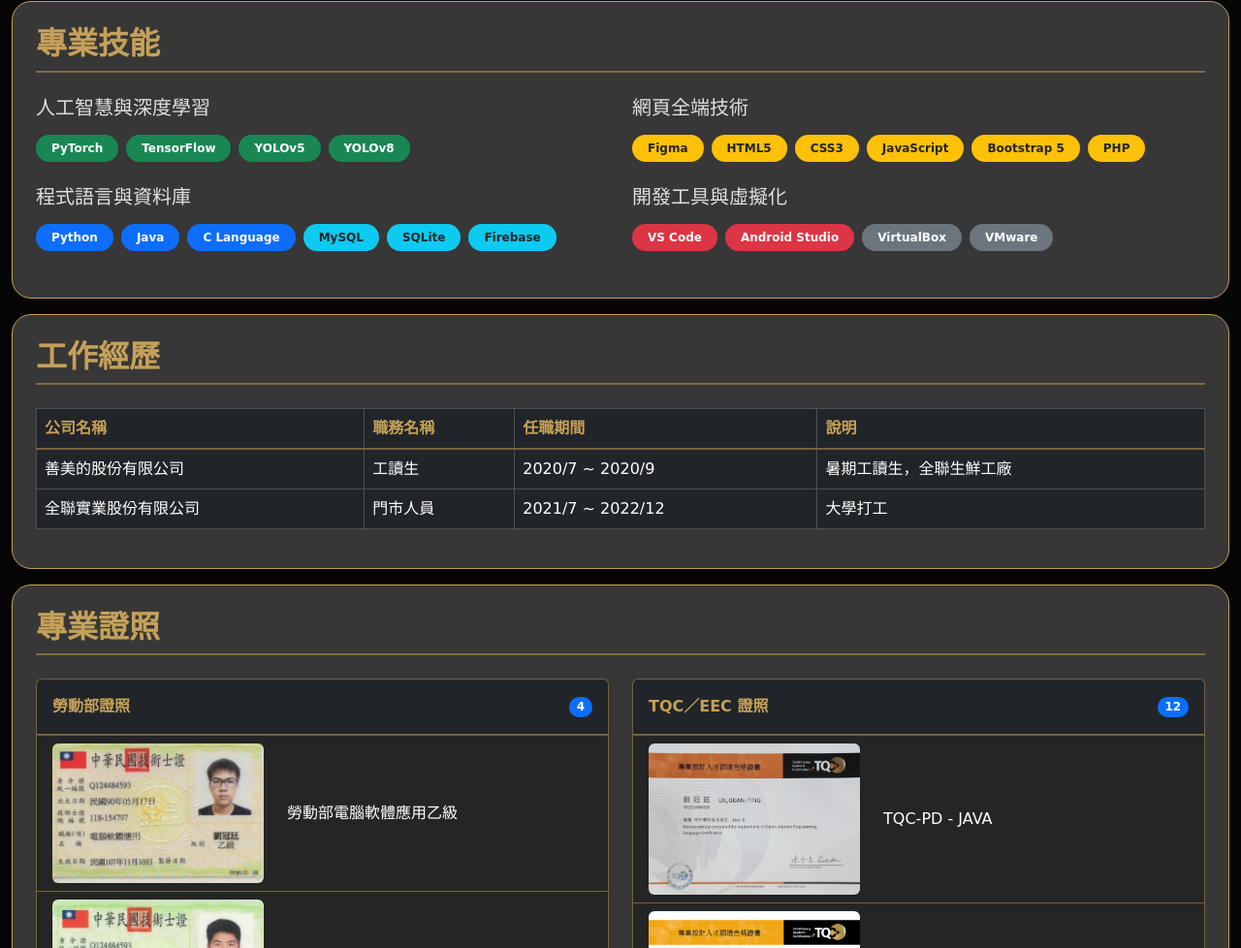
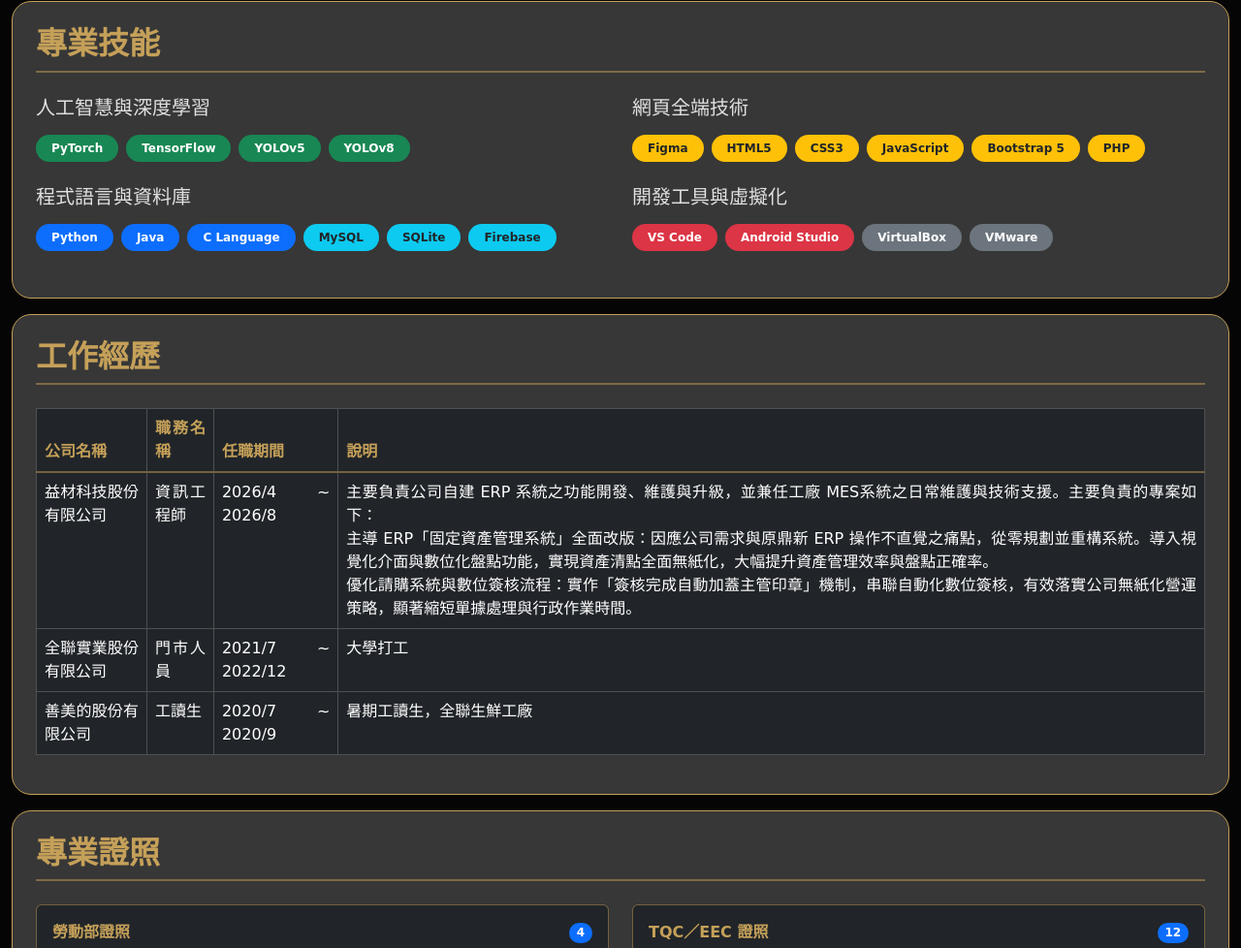
Before and after one commit to TING0517/My-resume-and-portfolio, a website: page index.html in a window 1280 px wide. Shown: the part 1486-2464 px from the top of the page at 97% size. Drawn offline with nearby package versions, Linux system fonts and the light colour scheme; a web font is replaced by a local one.

Commit message:
新增工作經歷

```diff
--- a/index.html
+++ b/index.html
@@ -82,7 +82,7 @@
             <div class="row align-items-center">
 
                 <div class="col-md-4 text-center">
-                    <img src="images/個人照/個人照.png" class="rounded-circle shadow"
+                    <img src="images/個人照/2026證件照.png" class="rounded-circle shadow"
                         style="width: 230px; height: 230px; border: 4px solid #c5a059; padding: 4px; background: #0a0a0a;">
                 </div>
 
@@ -158,7 +158,8 @@
                     <div class="intro-box h-100">
                         <h4 class="intro-phase-title">大學階段</h4>
                         <ul class="intro-list">
-                            <li><i class="bi bi-check2-circle me-2"></i><strong>App 開發：</strong> 自學YOLOv5，從數據集蒐集、標記、訓練模型，最後使用 Android Studio
+                            <li><i class="bi bi-check2-circle me-2"></i><strong>App 開發：</strong>
+                                自學YOLOv5，從數據集蒐集、標記、訓練模型，最後使用 Android Studio
                                 開發海洋生物辨識 App。</li>
                             <li><i class="bi bi-check2-circle me-2"></i><strong>硬體維修：</strong>
                                 具備電腦硬體基礎，能獨立完成系統組裝及故障排除，確保硬體穩定度。</li>
@@ -190,7 +191,8 @@
                     <div class="intro-box h-100">
                         <h4 class="intro-phase-title">專業進修</h4>
                         <ul class="intro-list">
-                            <li><i class="bi bi-check2-circle me-2"></i><strong>響應式網頁：</strong> 熟悉 HTML5、CSS3、JavaScript，並運用
+                            <li><i class="bi bi-check2-circle me-2"></i><strong>響應式網頁：</strong> 熟悉
+                                HTML5、CSS3、JavaScript，並運用
                                 Bootstrap 5 建置響應式網頁。</li>
                             <li><i class="bi bi-check2-circle me-2"></i><strong>雲端資料庫與 AI 智能助理：</strong> 運用Firebase 建置
                                 身份驗證與資料庫功能，並串接Groq AI 打造智能文案助理。</li>
@@ -274,16 +276,25 @@
                 </thead>
                 <tbody>
                     <tr>
-                        <td>善美的股份有限公司</td>
-                        <td>工讀生</td>
-                        <td>2020/7 ~ 2020/9</td>
-                        <td>暑期工讀生，全聯生鮮工廠</td>
+                        <td>益材科技股份有限公司</td>
+                        <td>資訊工程師</td>
+                        <td>2026/4 ~ 2026/8</td>
+                        <td>主要負責公司自建 ERP 系統之功能開發、維護與升級，並兼任工廠 MES系統之日常維護與技術支援。主要負責的專案如下：<br>
+                            主導 ERP「固定資產管理系統」全面改版：因應公司需求與原鼎新 ERP
+                            操作不直覺之痛點，從零規劃並重構系統。導入視覺化介面與數位化盤點功能，實現資產清點全面無紙化，大幅提升資產管理效率與盤點正確率。<br>
+                            優化請購系統與數位簽核流程：實作「簽核完成自動加蓋主管印章」機制，串聯自動化數位簽核，有效落實公司無紙化營運策略，顯著縮短單據處理與行政作業時間。</td>
                     </tr>
                     <tr>
                         <td>全聯實業股份有限公司</td>
                         <td>門市人員</td>
                         <td>2021/7 ~ 2022/12</td>
                         <td>大學打工</td>
+                    </tr>
+                    <tr>
+                        <td>善美的股份有限公司</td>
+                        <td>工讀生</td>
+                        <td>2020/7 ~ 2020/9</td>
+                        <td>暑期工讀生，全聯生鮮工廠</td>
                     </tr>
                 </tbody>
             </table>
```
Also changed, not shown: 1 other file.
